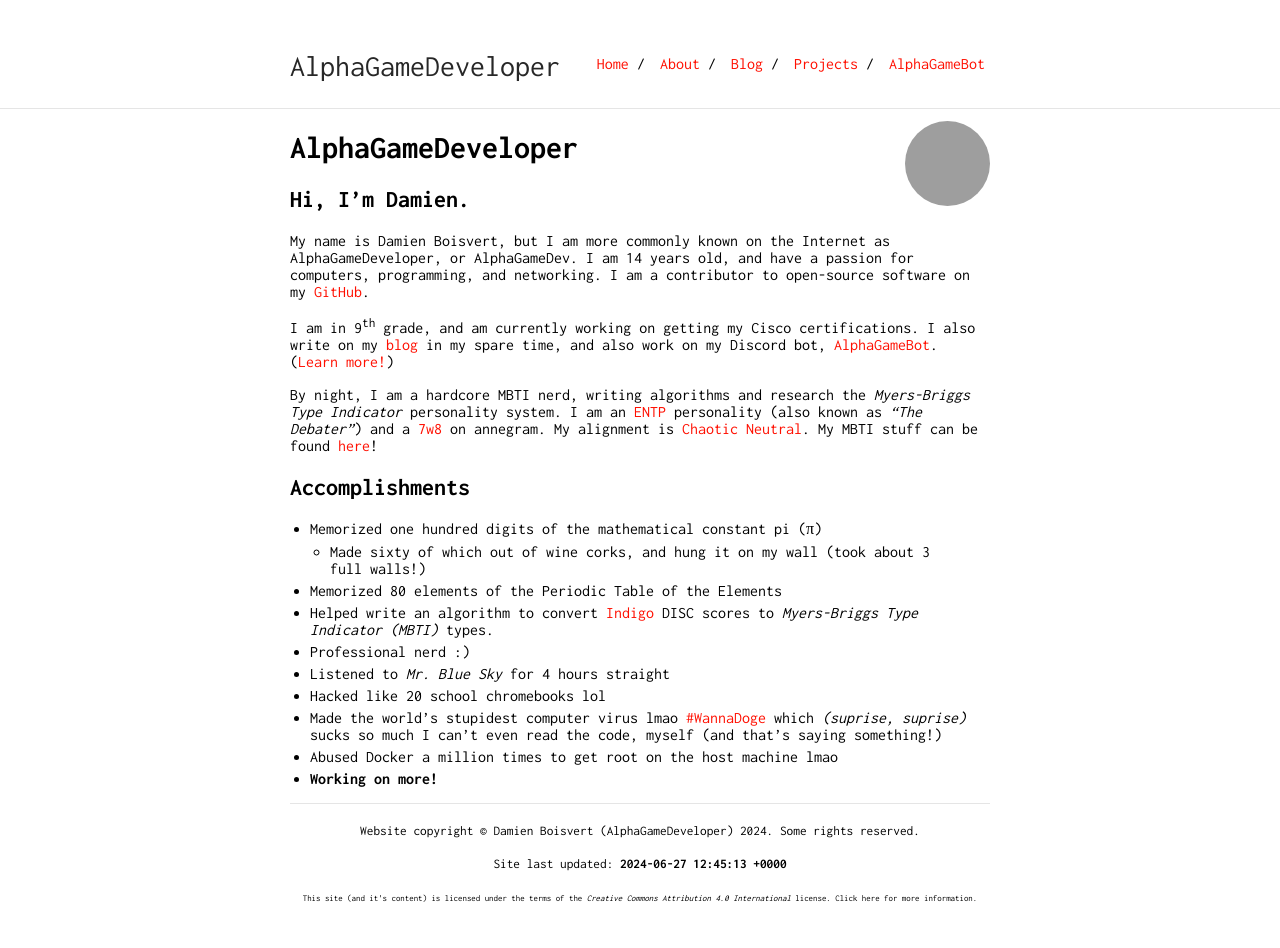
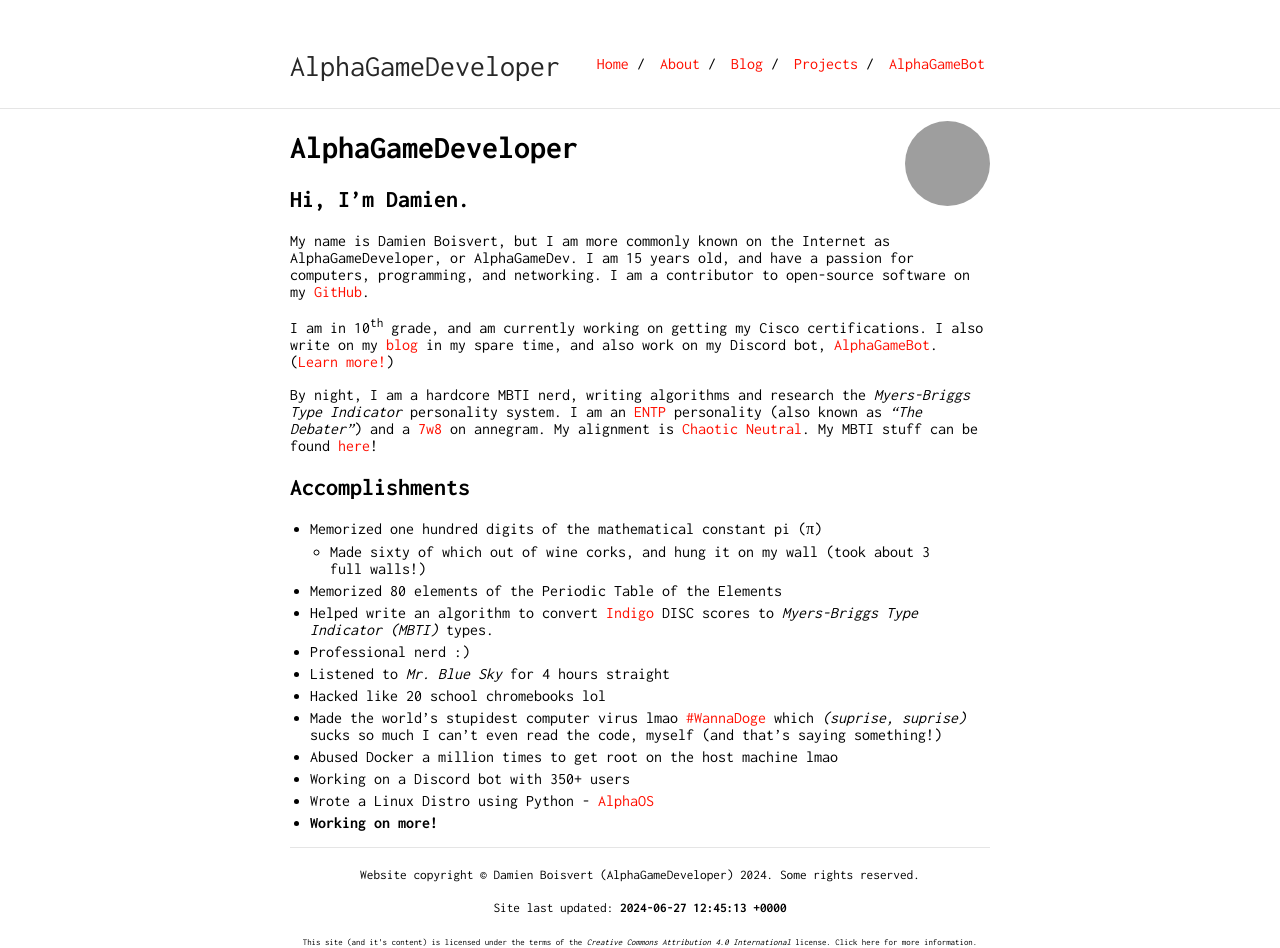
Before and after one commit to AlphaGameDeveloper/AlphaGame.dev, a Jekyll site: the page built from index.md, in a window 1280 px wide. Built offline with Jekyll 4.4.1, drawn with Linux system fonts in a browser that asks for light colours; before the commit the page ends 904 px from its top, so only the background shows below that; grey boxes are pictures that could not be loaded.

Commit message:
Update index.md for next year!

```diff
--- a/index.md
+++ b/index.md
@@ -4,14 +4,14 @@ permalink: /
 title: Home
 ---
 
-<img class="profile-picture" src="/assets/1000059909pfp.jpg" alt="My School Picture">
+<img class="profile-picture" src="/assets/1000059909pfp.jpg" alt="My School Picture (9th grade)">
 
 # AlphaGameDeveloper
 
 ## Hi, I'm Damien.
-My name is Damien Boisvert, but I am more commonly known on the Internet as AlphaGameDeveloper, or AlphaGameDev.  I am 14 years old, and have a passion for computers, programming, and networking.  I am a contributor to open-source software on my [GitHub][github].
+My name is Damien Boisvert, but I am more commonly known on the Internet as AlphaGameDeveloper, or AlphaGameDev.  I am 15 years old, and have a passion for computers, programming, and networking.  I am a contributor to open-source software on my [GitHub][github].
 
-I am in 9<sup>th</sup> grade, and am currently working on getting my Cisco certifications.  I also write on my [blog](/blog) in my spare time, and also work on my Discord bot, [AlphaGameBot](/alphagamebot/). ([Learn more!](/about/))
+I am in 10<sup>th</sup> grade, and am currently working on getting my Cisco certifications.  I also write on my [blog](/blog) in my spare time, and also work on my Discord bot, [AlphaGameBot](/alphagamebot/). ([Learn more!](/about/))
 
 By night, I am a hardcore MBTI nerd, writing algorithms and research the *Myers-Briggs Type Indicator* personality system.  I am an [ENTP][entp-personality] personality (also known as *"The Debater"*) and a [7w8][7w8-annegram] on annegram.  My alignment is [Chaotic Neutral][chaotic-neutral].  My MBTI stuff can be found [here](/mbti/)!
 
@@ -25,6 +25,8 @@ By night, I am a hardcore MBTI nerd, writing algorithms and research the *Myers-
  - Hacked like 20 school chromebooks lol
  - Made the world's stupidest computer virus lmao [#WannaDoge][wannadoge] which *(suprise, suprise)* sucks so much I can't even read the code, myself (and that's saying something!)
 - Abused Docker a million times to get root on the host machine lmao
+- Working on a Discord bot with 350+ users
+- Wrote a Linux Distro using Python - [AlphaOS](/projects/alphaos)
 - **Working on more!**
 
 [7w8-annegram]: https://www.crystalknows.com/enneagram/type-7/wing-8
```
